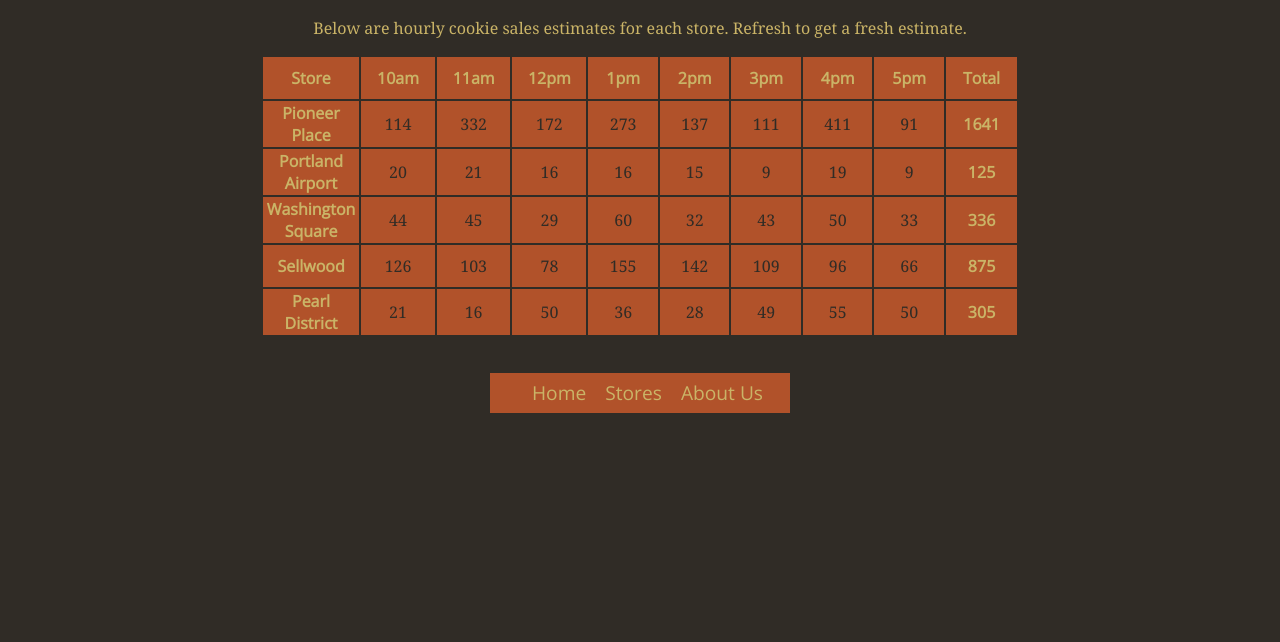
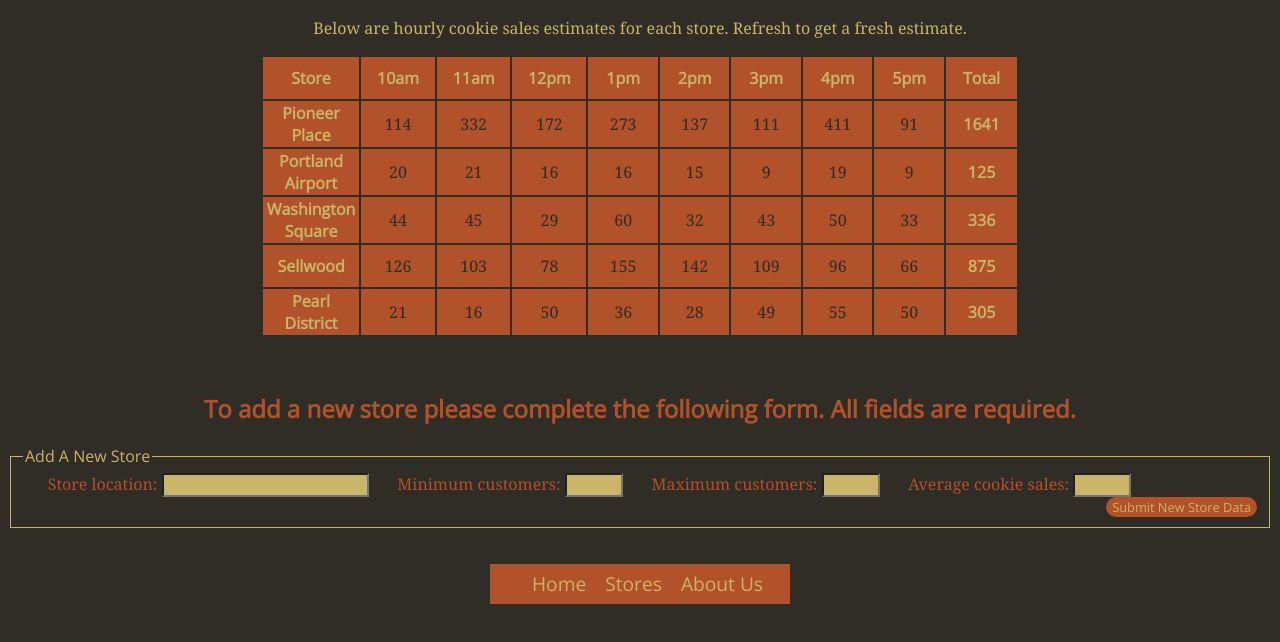
Before and after one commit to Doktor-Doom/cookie-stand-1, a plain HTML site: page index.html in a window 1280 px wide. Shown: the part 186-828 px from the top of the page. Before the commit the page ends 800 px from the top, so only its background shows below. Drawn offline with nearby package versions, Linux system fonts and the light colour scheme.

Commit message:
Added event handler for new store

```diff
--- a/index.html
+++ b/index.html
@@ -1,5 +1,6 @@
 <!DOCTYPE html>
 <html>
+
 <head>
     <link rel="stylesheet" type="text/css" href="styles.css">
     <!-- google fonts -->
@@ -7,6 +8,7 @@
     <link href='https://fonts.googleapis.com/css?family=Open+Sans' rel='stylesheet' type='text/css'>
     <title>Pat's Salmon Cookies</title>
 </head>
+
 <body>
     <header>
         <img src="images/salmon.png" />
@@ -27,9 +29,32 @@
             <tbody>
             </tbody>
         </table>
-    </section>
     <br>
     <br>
+    <header>
+        <h2>
+        To add a new store please complete the following form. <strong>All fields are required.</strong>
+      </h2>
+    </header>
+    <form method="post" id="myForm">
+        <fieldset>
+            <legend>
+                Add A New Store
+            </legend>
+            <label for="location">Store location: </label>
+            <input type="text" name="location" required="required" />
+            <label for="location">Minimum customers: </label>
+            <input type="number" name="min" required="required" maxlength = "4" />
+            <label for="location">Maximum customers: </label>
+            <input type="number" name="max" required="required" maxlength = "4" />
+            <label for="location">Average cookie sales: </label>
+            <input type="number" name="avgSale" required="required" maxlength = "4" />
+            <input type="button" value="Submit New Store Data" onclick="evaluateForm(this.form)" />
+        </fieldset>
+    </form>
+    <br />
+    <br />
+    </section>
     <footer>
         <nav>
             <ul>
@@ -41,7 +66,10 @@
                 <li><a href="#">About Us</a></li>
             </ul>
         </nav>
+        <br />
+        <br />
     </footer>
     <script src="main.js"></script>
 </body>
+
 </html>
--- a/main.js
+++ b/main.js
@@ -1,7 +1,7 @@
 // Store Objects
 var CookieStore = function(location, min, max, avgSale) {
     this.location = location;
-  this.min =  min;
+    this.min = min;
     this.max = max;
     this.avgSale = avgSale;
     this.cookieSimArray = [];
@@ -21,7 +21,6 @@ var storeHours = ["10am", "11am", "12pm", "1pm", "2pm", "3pm", "4pm", "5pm"];
 
 // function to build table
 function domAppend(element, text, parent, index) {
-  console.log(element, text, parent);
     var elementName = document.createElement(element);
     var textNode = document.createTextNode(text);
     elementName.appendChild(textNode);
@@ -32,7 +31,6 @@ function domAppend(element, text, parent, index) {
 //Create table header
 function tableHeader() {
     for (var tableIndex = 0; tableIndex < storeHours.length; tableIndex++) {
-    console.log(storeHours[tableIndex]);
         domAppend("th", storeHours[tableIndex], "tr", 0);
     };
     domAppend("th", "Total", "tr", 0);
@@ -44,12 +42,13 @@ function tableHeader() {
     cookiesHourlySim(storesArray[storeIndex]); // call function for each store
 
     function cookiesHourlySim(store) {
+        console.log(storesArray.length);
         var cookiesTotal = 0; // sums hourly estimates for daily total
-      domAppend("tr","","tbody", 0); //create new row
+        domAppend("tr", "", "tbody", 0); //create new row
         domAppend("th", store.location, "tr", storeIndex + 1); //add store name
 
         for (var tableIndex = 0; tableIndex < storeHours.length; tableIndex++) {
-        var cookiePurchase = store.custHourlySim();// estimates sales for hour
+            var cookiePurchase = store.custHourlySim(); // estimates sales for hour
             cookiesTotal += cookiePurchase; // sums total sales
             domAppend("td", cookiePurchase, "tr", storeIndex + 1); //adds results to table
             store.cookieSimArray.push(cookiePurchase); // push estimate to store array
@@ -62,7 +61,6 @@ function tableHeader() {
 
 //create store list for menu
 function domAppendClass(element, text, className, index) {
-  console.log(element, text, className);
     var elementName = document.createElement(element);
     elementName.innerHTML = text
     var elementPosition = document.getElementsByClassName(className)[index];
@@ -70,6 +68,44 @@ function domAppendClass(element, text, className, index) {
 };
 
 for (var storeIndex = 0; storeIndex < storesArray.length; storeIndex++) {
-  var storeLink = "<a href ='#'>"+ storesArray[storeIndex].location+"</a>";
+    var storeLink = "<a href ='#'>" + storesArray[storeIndex].location + "</a>";
     domAppendClass("li", storeLink, "submenu", 0); // call function for each store
 };
+
+function evaluateForm(newStoreData) {
+    var formIsValid = true;
+    if (newStoreData.location.value == "") {
+        newStoreData.location.setAttribute("class", "required");
+        formIsValid = false;
+    }
+    if (newStoreData.min.value == "") {
+        newStoreData.min.setAttribute("class", "required");
+        formIsValid = false;
+    }
+    if (newStoreData.max.value == "") {
+        newStoreData.max.setAttribute("class", "required");
+        formIsValid = false;
+    }
+    if (newStoreData.avgSale.value == "") {
+        newStoreData.avgSale.setAttribute("class", "required");
+        formIsValid = false;
+    }
+    console.log(formIsValid);
+    if (formIsValid) {
+        storesArray.push(new CookieStore(newStoreData.location.value, newStoreData.min.value, newStoreData.max.value, newStoreData.avgSale.value));
+        cookiesHourlySim(storesArray[storesArray.length - 1]);
+        var storeLink = "<a href ='#'>" + storesArray[storesArray.length - 1].location + "</a>";
+        domAppendClass("li", storeLink, "submenu", 0);
+        document.getElementById("myForm").reset();
+        storeIndex = storesArray.length
+    };
+
+    var resetClass = document.querySelectorAll('input.required');
+
+    if (resetClass.length > 0) {
+        for (var i = 0; i < resetClass; i++) {
+            resetClass[i].className = "";
+        }
+    }
+
+};
--- a/styles.css
+++ b/styles.css
@@ -2,9 +2,10 @@ body {
   background-color: #302C26;
   }
 
-header {
+body > header {
   text-align: center;
   margin-bottom: 10px;
+  position: relative;
   }
 
 header img {
@@ -21,6 +22,90 @@ header h1 {
   font-size: 250%;
   text-shadow: 2px 4px 1px #CAB467;
   }
+
+section header h2, p {
+    text-align: center;
+  }
+
+h2, h3, h4 {
+font-family: Open Sans, sans-serif;
+color: #B1522A;
+  }
+
+p {
+  font-family: Georgia, serif;
+  color: #CAB467;
+  }
+
+table {
+  width: 60%;
+  margin-left: auto;
+  margin-right: auto;
+  }
+
+thead, tbody {
+  background-color: #B1522A;
+  }
+
+th {
+  width: 100px;
+  height: 40px;
+  font-family: Open Sans, sans-serif;
+  color: #CAB467;
+  text-align: center;
+  font-weight: bold;
+  }
+
+
+td {
+  font-family: Georgia, serif;
+  color: #302C26;
+  list-style-type: none;
+  text-align: center;
+  }
+
+legend {
+  font-family: Open Sans, sans-serif;
+  color: #CAB467;
+}
+
+label {
+  font-family: Georgia, serif;
+  color: #B1522A;
+  margin-left: 2%;
+}
+
+fieldset {
+  border:1px solid #CAB467;
+  }
+
+input[type="text"], input[type="number"] {
+  background-color: #CAB467;
+  font-family: Georgia, serif;
+  color: #302C26;
+  }
+
+input[type="number"] {
+  width: 50px;
+}
+
+input[type="button"] {
+  background-color: #B1522A;
+  border: none;
+  font-family: Open Sans, sans-serif;
+  font-size: .8em;
+  color: #CAB467;
+  text-align: center;
+  text-decoration: none;
+  border-radius: 12px;
+  display: inline-block;
+  float: right;
+}
+
+input.required {
+  background-color: #B1522A;
+  color: #CAB467;
+}
 
 footer nav {
   width: 300px;
@@ -73,44 +158,3 @@ footer nav li li {
 footer nav li:hover ul {
   display: block;
   }
-
-section header h2, p {
-    text-align: center;
-  }
-
-h2, h3, h4 {
-font-family: Open Sans, sans-serif;
-color: #B1522A;
-  }
-
-p {
-  font-family: Georgia, serif;
-  color: #CAB467;
-  }
-
-table {
-  width: 60%;
-  margin-left: auto;
-  margin-right: auto;
-  }
-
-thead, tbody {
-  background-color: #B1522A;
-  }
-
-th {
-  width: 100px;
-  height: 40px;
-  font-family: Open Sans, sans-serif;
-  color: #CAB467;
-  text-align: center;
-  font-weight: bold;
-  }
-
-
-td {
-  font-family: Georgia, serif;
-  color: #302C26;
-  list-style-type: none;
-  text-align: center;
-  }
```
Lines whose indentation alone changed are shown as unchanged.
